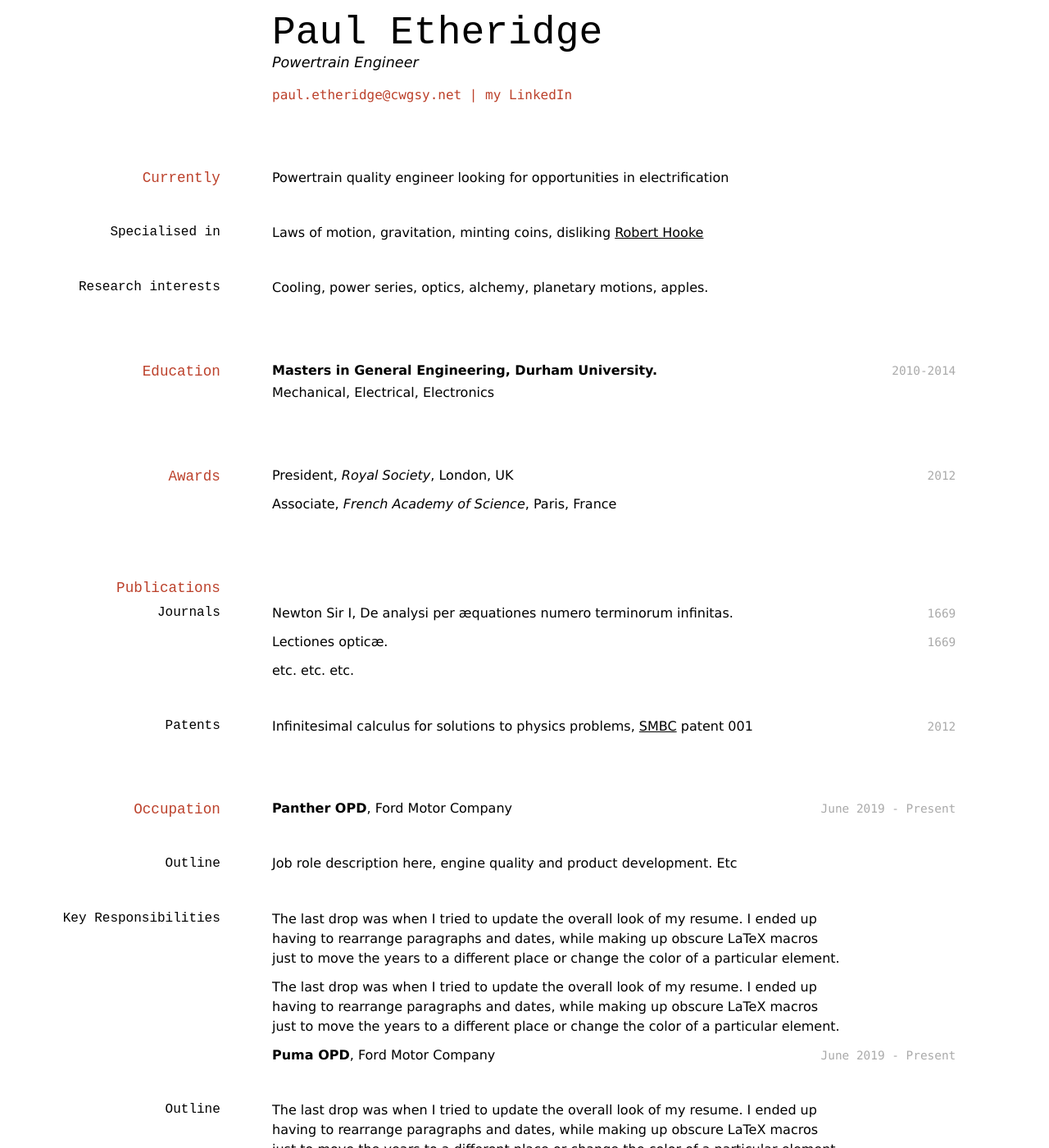
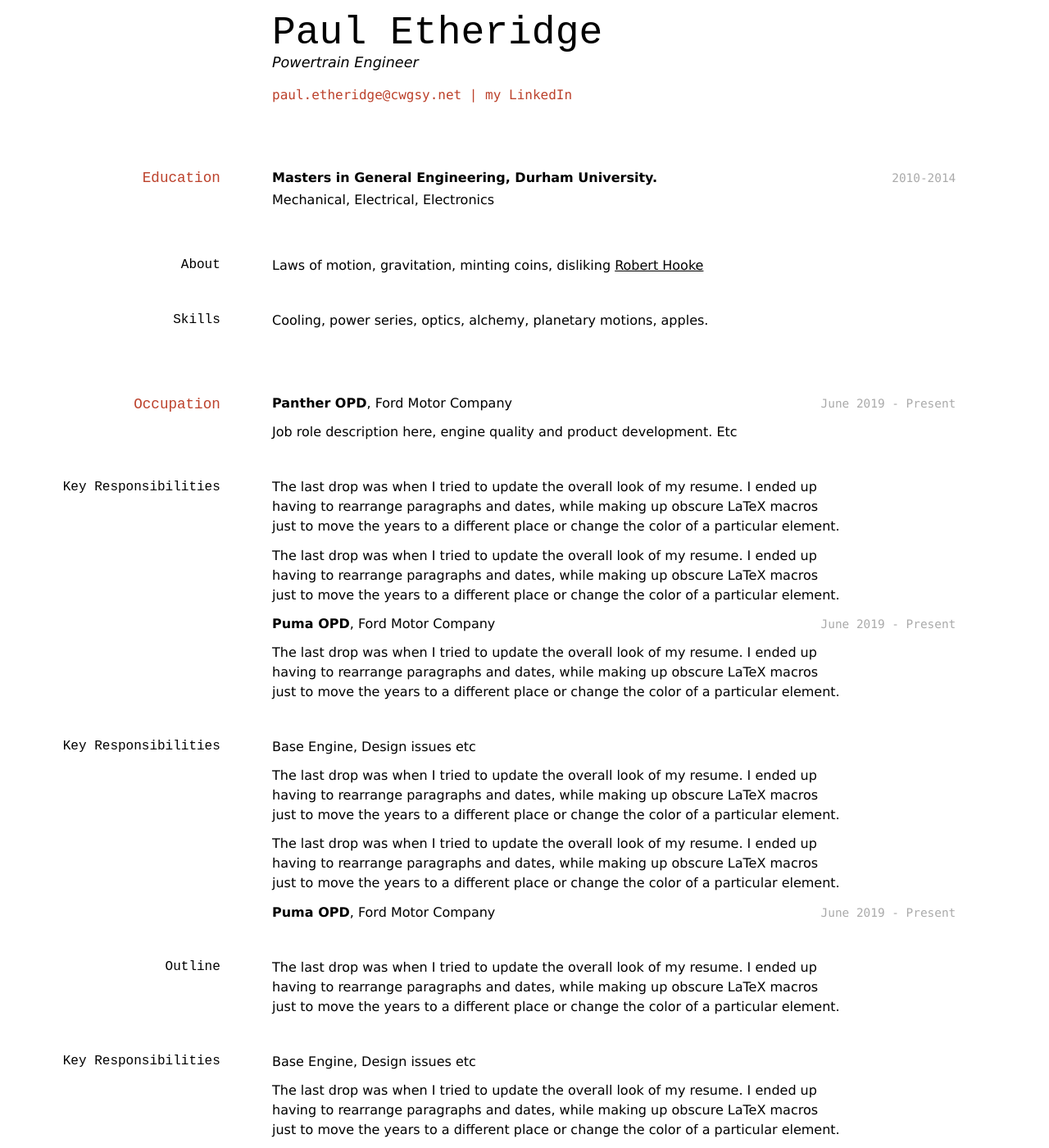
Before and after one commit to elipapa/markdown-cv, a Jekyll site: the page built from index.md, in a window 1280 px wide and 1400 px high. Shown: the whole window at 82% size. Built offline with Jekyll 4.4.1, drawn with Linux system fonts in a browser that asks for light colours.

Commit message:
Update index.md

```diff
--- a/index.md
+++ b/index.md
@@ -10,57 +10,27 @@ Powertrain Engineer
 | <a href="https://www.linkedin.com/in/pretheridge/">my LinkedIn</a>
 </div>
 
-## Currently
-
-Powertrain quality engineer looking for opportunities in electrification
-
-### Specialised in
-
-Laws of motion, gravitation, minting coins, disliking [Robert Hooke](http://en.wikipedia.org/wiki/Robert_Hooke)
-
-### Research interests
-
-Cooling, power series, optics, alchemy, planetary motions, apples.
-
 ## Education
 
 `2010-2014`
 __Masters in General Engineering, Durham University.__
 - Mechanical, Electrical, Electronics
 
-## Awards
+### About
 
-`2012`
-President, *Royal Society*, London, UK
+Laws of motion, gravitation, minting coins, disliking [Robert Hooke](http://en.wikipedia.org/wiki/Robert_Hooke)
 
-Associate, *French Academy of Science*, Paris, France
+### Skills
 
-## Publications
-
-<!-- A list is also available [online](http://scholar.google.co.uk/citations?user=LTOTl0YAAAAJ) -->
-
-### Journals
-
-`1669`
-Newton Sir I, De analysi per æquationes numero terminorum infinitas.
-
-`1669`
-Lectiones opticæ.
-
-etc. etc. etc.
-
-### Patents
-
-`2012`
-Infinitesimal calculus for solutions to physics problems, [SMBC](http://www.techdirt.com/articles/20121011/09312820678/if-patents-had-been-around-time-newton.shtml) patent 001
-
+Cooling, power series, optics, alchemy, planetary motions, apples.
 
 ## Occupation
 
 `June 2019 - Present`
 __Panther OPD__, Ford Motor Company
-### Outline
+
 Job role description here, engine quality and product development. Etc
+
 ### Key Responsibilities
 The last drop was when I tried to update the overall look of my resume. I ended up having to rearrange paragraphs and dates, while making up obscure LaTeX macros just to move the years to a different place or change the color of a particular element.
 
@@ -69,9 +39,11 @@ The last drop was when I tried to update the overall look of my resume. I ended
 
 `June 2019 - Present`
 __Puma OPD__, Ford Motor Company
-### Outline
+
 The last drop was when I tried to update the overall look of my resume. I ended up having to rearrange paragraphs and dates, while making up obscure LaTeX macros just to move the years to a different place or change the color of a particular element.
+
 ### Key Responsibilities
+
 Base Engine, Design issues etc
 
 The last drop was when I tried to update the overall look of my resume. I ended up having to rearrange paragraphs and dates, while making up obscure LaTeX macros just to move the years to a different place or change the color of a particular element.
@@ -81,10 +53,13 @@ The last drop was when I tried to update the overall look of my resume. I ended
 
 `June 2019 - Present`
 __Puma OPD__, Ford Motor Company
+
 ### Outline
+
 The last drop was when I tried to update the overall look of my resume. I ended up having to rearrange paragraphs and dates, while making up obscure LaTeX macros just to move the years to a different place or change the color of a particular element.
 
 ### Key Responsibilities
+
 Base Engine, Design issues etc
 
 The last drop was when I tried to update the overall look of my resume. I ended up having to rearrange paragraphs and dates, while making up obscure LaTeX macros just to move the years to a different place or change the color of a particular element.
```
